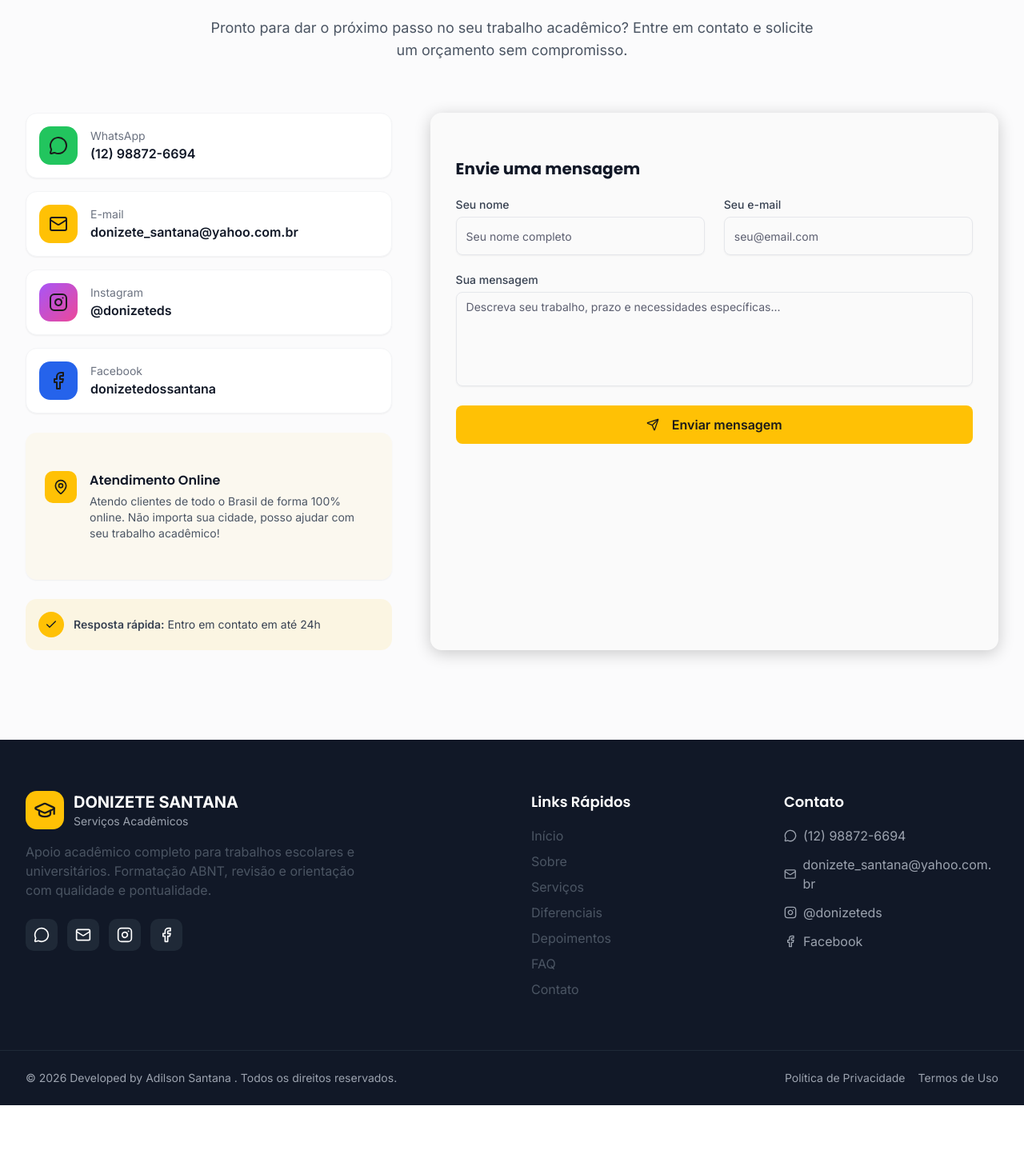
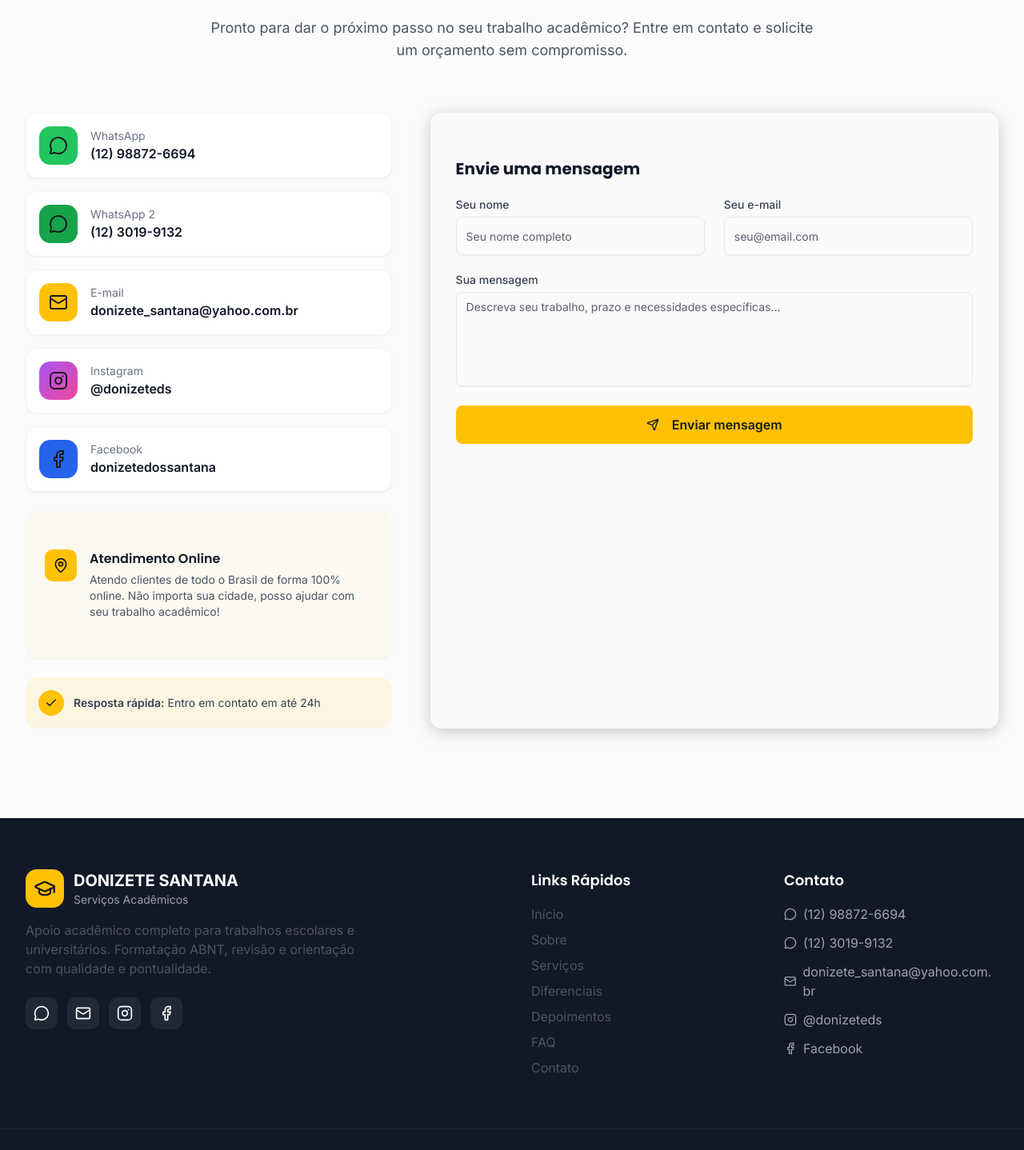
Before and after one commit to adilsonssdev/Portifolio_Donizete, a React (Vite) app: page / in a window 1280 px wide. Shown: the part 6704-8142 px from the top of the page at 80% size. Before the commit the page ends 8086 px from the top, so only its background shows below. Built offline with nearby package versions, Linux system fonts and the light colour scheme.

Commit message:
Add novo numero

```diff
--- a/src/config.ts
+++ b/src/config.ts
@@ -18,6 +18,10 @@ export const CONTATO = {
   whatsapp: "5512988726694",
   whatsappFormatado: "(12) 98872-6694",
 
+  // WhatsApp 2
+  whatsapp2: "551230199132",
+  whatsappFormatado2: "(12) 3019-9132",
+
   // E-mail
   email: "donizete_santana@yahoo.com.br",
 
@@ -34,6 +38,7 @@ export const CONTATO = {
 
 export const SOCIAL_LINKS = {
   whatsapp: `https://wa.me/${CONTATO.whatsapp}?text=${encodeURIComponent("Gostaria de fazer um orçamento")}`,
+  whatsapp2: `https://wa.me/${CONTATO.whatsapp2}?text=${encodeURIComponent("Gostaria de fazer um orçamento")}`,
   email: `mailto:${CONTATO.email}`,
   instagram: `https://instagram.com/${CONTATO.instagram}`,
   facebook: `https://facebook.com/${CONTATO.facebook}`,
--- a/src/sections/Contato.tsx
+++ b/src/sections/Contato.tsx
@@ -93,6 +93,13 @@ Mensagem: ${formData.mensagem}`;
       value: CONTATO.whatsappFormatado,
       href: SOCIAL_LINKS.whatsapp,
       color: 'bg-green-500',
+    },
+    {
+      icon: MessageCircle,
+      label: 'WhatsApp 2',
+      value: CONTATO.whatsappFormatado2,
+      href: SOCIAL_LINKS.whatsapp2,
+      color: 'bg-green-600',
     },
     {
       icon: Mail,
--- a/src/sections/Rodape.tsx
+++ b/src/sections/Rodape.tsx
@@ -109,6 +109,17 @@ export function Rodape() {
               </li>
               <li>
                 <a
+                  href={SOCIAL_LINKS.whatsapp2}
+                  target="_blank"
+                  rel="noopener noreferrer"
+                  className="flex items-center gap-2 text-gray-400 hover:text-white transition-colors"
+                >
+                  <MessageCircle className="w-4 h-4" aria-hidden="true" />
+                  <span>{CONTATO.whatsappFormatado2}</span>
+                </a>
+              </li>
+              <li>
+                <a
                   href={SOCIAL_LINKS.email}
                   className="flex items-center gap-2 text-gray-400 hover:text-white transition-colors"
                 >
```
